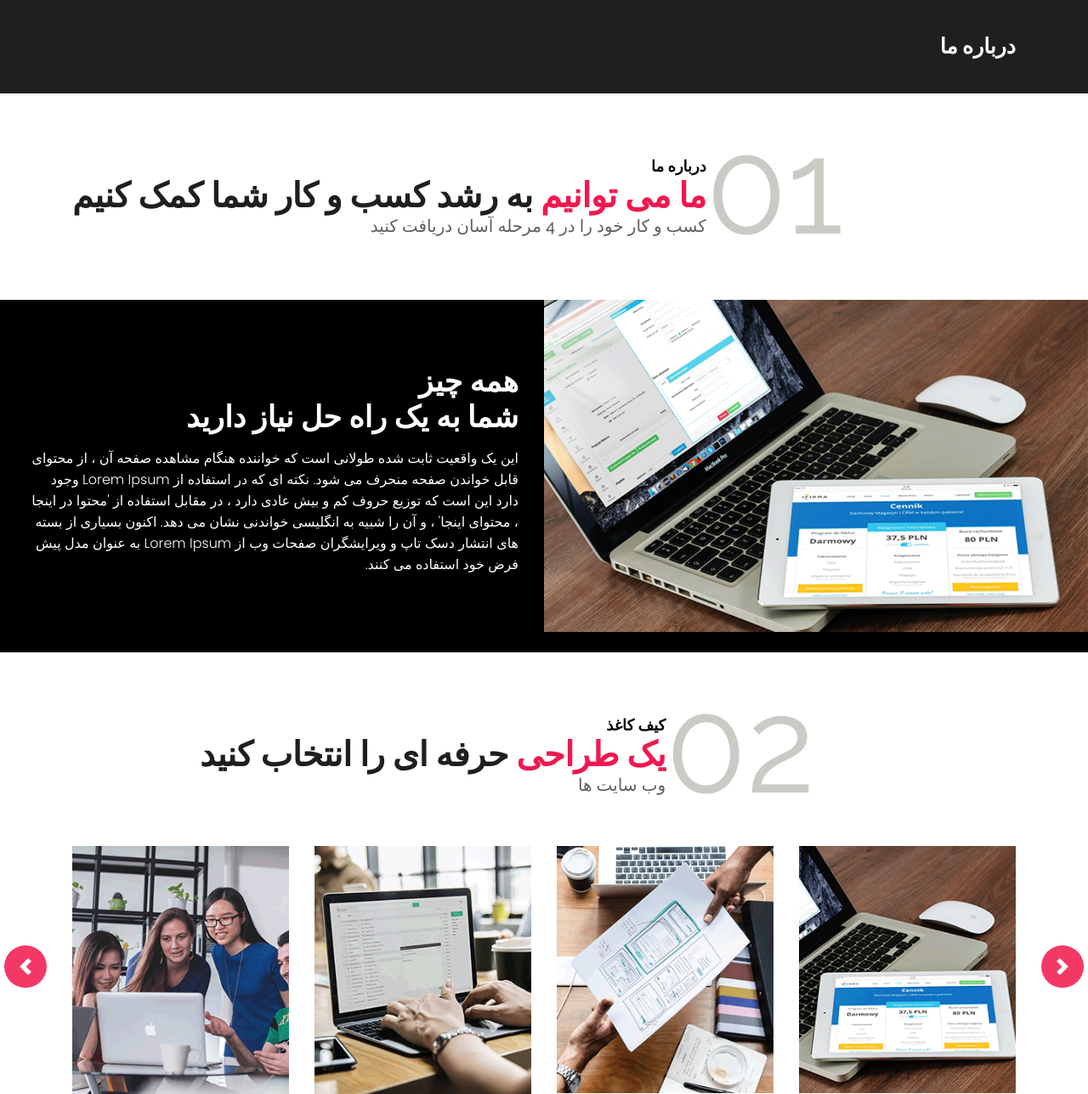
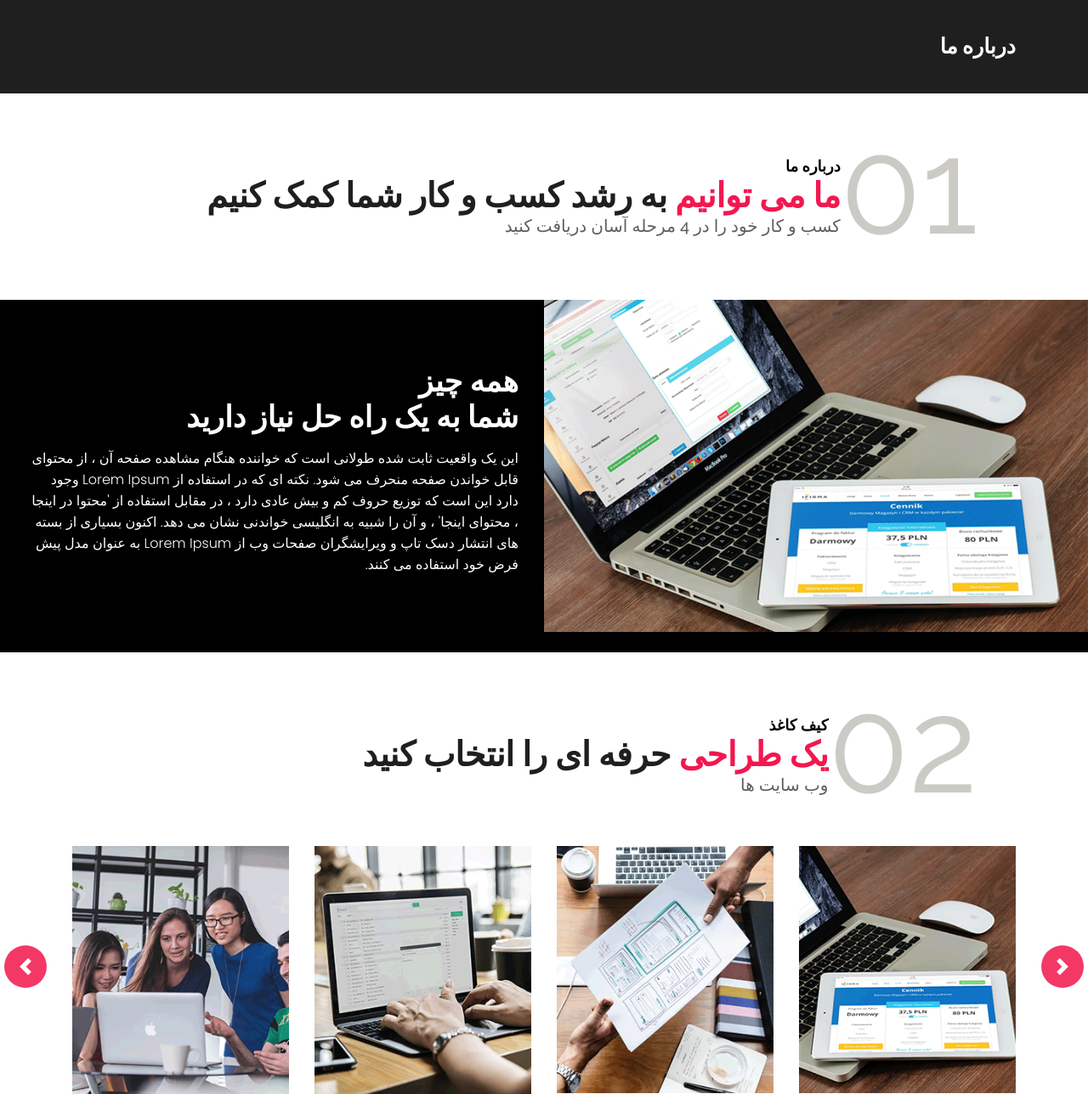
Before and after one commit to SaeidJavadi/Django-Business-Website, a Django app: page /about/ in a window 1280 px wide. Shown: the part 99-1387 px from the top of the page at 85% size. Run offline with Django 3.2, Linux system fonts and the light colour scheme; some libraries are stand-ins or nearby versions.

Commit message:
fix rtl css

```diff
--- a/static/root/css/responsive.css
+++ b/static/root/css/responsive.css
@@ -291,7 +291,7 @@ padding: 7px 15px;
          padding-right: 0;
     }
      .heading_main {
-         float: left;
+         float: right;
          width: 100%;
     }
      .heading_main p.large {
--- a/static/root/css/style.css
+++ b/static/root/css/style.css
@@ -1758,7 +1758,7 @@ p.section_count {
 }
 
 .heading_main {
-    float: left;
+    float: right;
     display: flex;
 }
 
```
